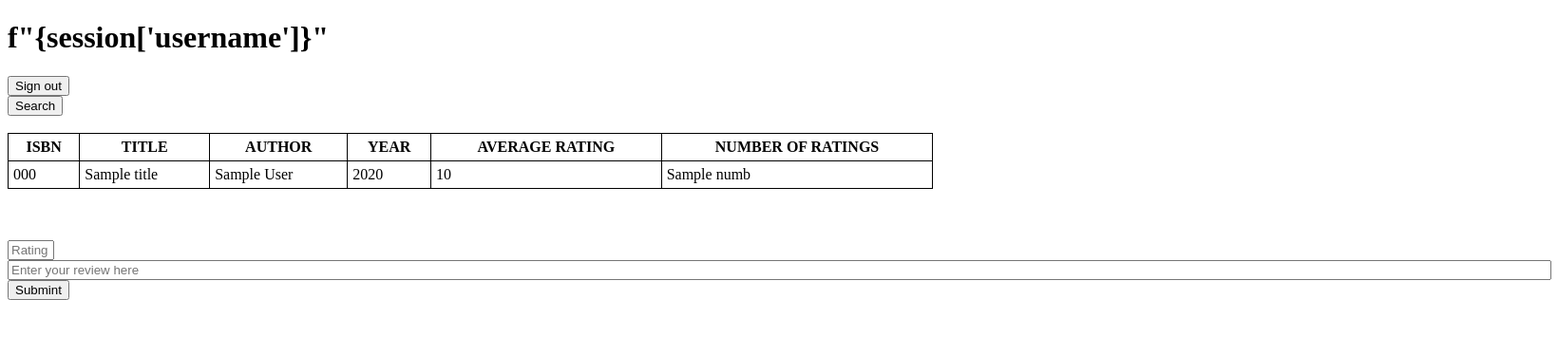
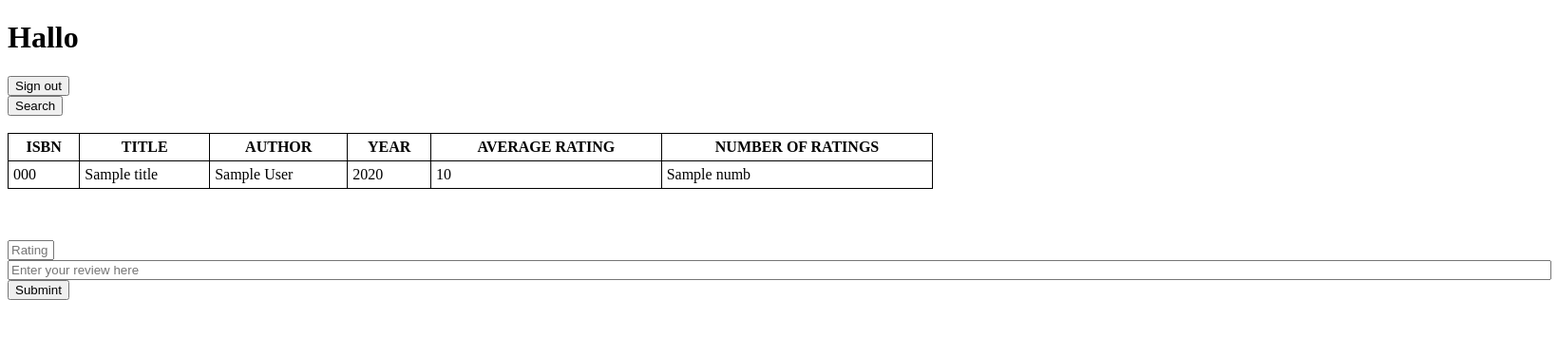
Before and after one commit to Delfgou/edx_web_programming, a Flask app: template flask_webapp_bookreview/templates/page_book.html in a window 1640 px wide. Shown: the top 355 px of the page at 95% size. Run offline with Flask 2, Linux system fonts and the light colour scheme; the template is opened without the code that fills it: most values are stand-ins (such as "Sample title", 1, 10 or a date in 2020); parts of the project's set-up code (start-up, migrations or seed data) failed here and were passed over.

Commit message:
display session-variable in html

```diff
--- a/flask_webapp_bookreview/server.py
+++ b/flask_webapp_bookreview/server.py
@@ -6,12 +6,14 @@ from sqlalchemy import or_
 from flask_session import Session
 from flask_mail import Mail,Message
 from itsdangerous import URLSafeTimedSerializer, SignatureExpired
+import requests
 
 
 
 app = Flask(__name__)
 app.config.from_pyfile('config.py')
 s = URLSafeTimedSerializer('\x00\xb7\x14Y\x19\xbc\xab*\xd7\x99\xe7-\xe1\xf1\xee\x1b\x800\xe4\xc9\xe9\x06\x142')
+mail = Mail(app)
 app.config["SQLALCHEMY_DATABASE_URI"] = "postgres://vhltvfuekxyisp:4e8e3284506f4903c26843cbeca2e8bc2ed4693c95ddd2dd8f104550c5700e27@ec2-79-125-6-250.eu-west-1.compute.amazonaws.com:5432/d4j9oravts15j7"
 app.config["SQLALCHEMY_TRACK_MODIFICATIONS"] = False
 db.init_app(app)
@@ -19,7 +21,6 @@ app.secret_key = "3i\xf2\xf5@\xa5\xdb\xc7m\xe8_U\x16\xc5a6\x04\x1d\xee]\xb9\x9fS
 app.config["SESSION_PERMANENT"] = False
 app.config["SESSION_TYPE"] = "filesystem"
 Session(app)
-mail = Mail(app)
 
 @app.route('/register',methods=['POST'])
 def register():
@@ -63,6 +64,7 @@ def sign_in():
     input_user = request.form.get("username")
     input_password = request.form.get("password")
     session['username'] = request.form['username']
+    session_username = session['username']
     if " " in input_user or " " in input_password:
         return render_template('error.html', message = "You're trying to hack us!")
     user = User.query.filter_by(username = input_user, password = input_password, confirmed = True).first()
--- a/flask_webapp_bookreview/templates/page_book.html
+++ b/flask_webapp_bookreview/templates/page_book.html
@@ -13,7 +13,7 @@
       }
     </style>
     <h1>
-    f"{session['username']}"
+    Hallo {{ session['username'] }}
     </h1>
     <body>
         <form action = "{{ url_for('sign_out')}}" method = "post">
```
Also changed, not shown: 1 other file.
